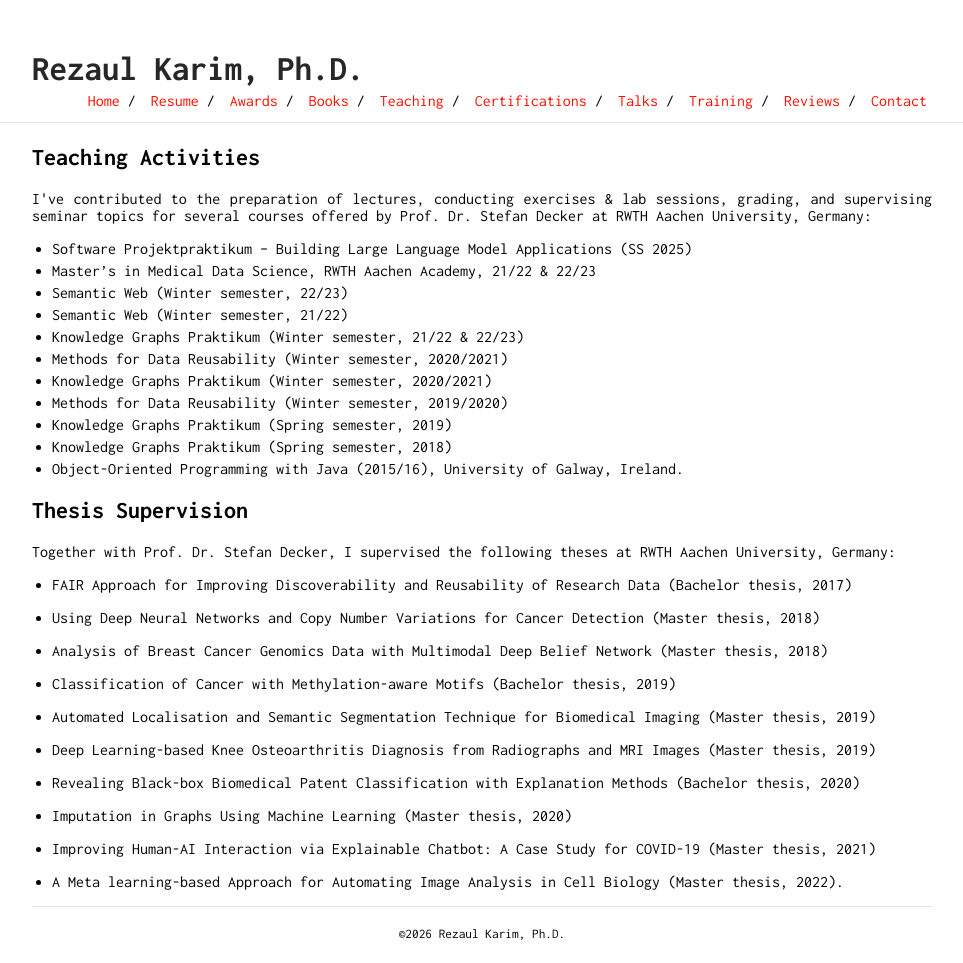
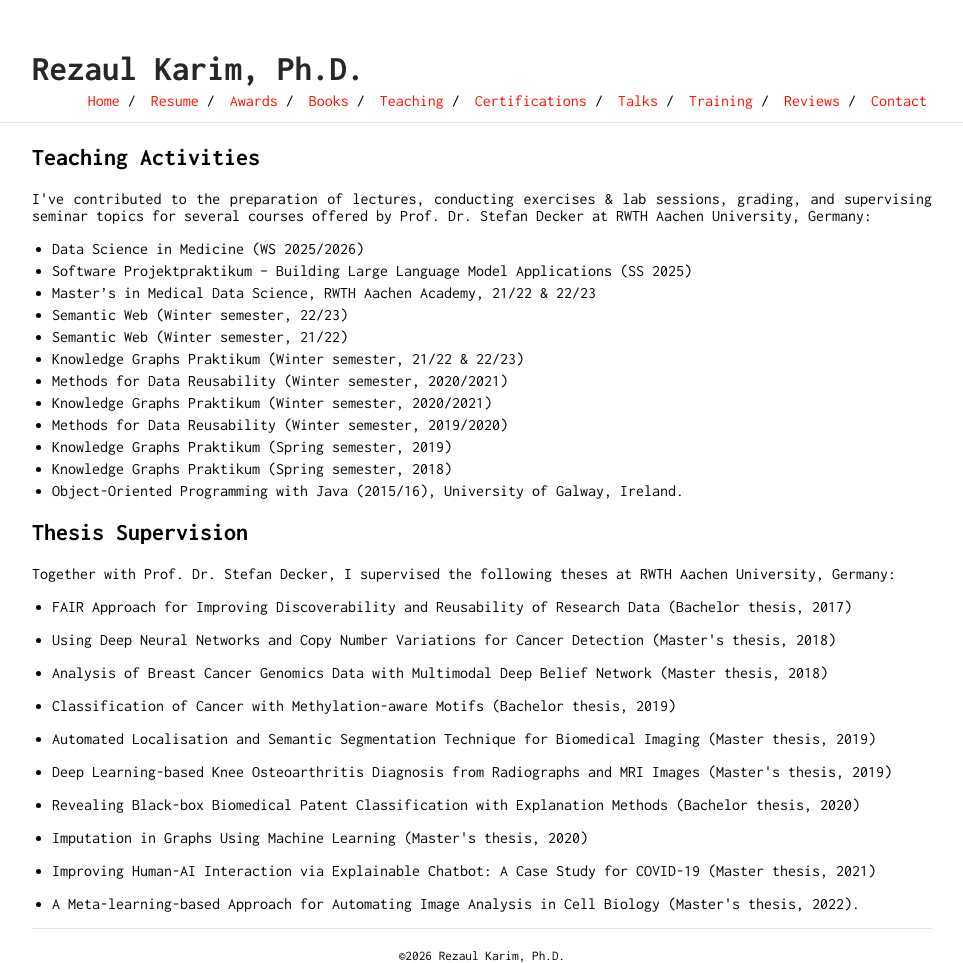
Before and after one commit to rezacsedu/rezacsedu.github.io, a Jekyll site: the page built from teaching.md, in a window 1280 px wide. Shown: the whole page, without its empty margins (158-1121 px from the left). Built offline with Jekyll 4.4.1, drawn with Linux system fonts in a browser that asks for light colours; our own code applies the rules of GitHub Pages for plain Markdown files; before the commit the page ends 941 px from its top, so only the background shows below that.

Commit message:
Update teaching.md

```diff
--- a/teaching.md
+++ b/teaching.md
@@ -1,6 +1,7 @@
 ## Teaching Activities
 <p style='text-align: justify;'> I've contributed to the preparation of lectures, conducting exercises & lab sessions, grading, and supervising seminar topics for several courses offered by Prof. Dr. Stefan Decker at RWTH Aachen University, Germany:</p>
 
+- Data Science in Medicine (WS 2025/2026)
 - Software Projektpraktikum – Building Large Language Model Applications (SS 2025)
 - Master's in Medical Data Science, RWTH Aachen Academy, 21/22 & 22/23
 - Semantic Web (Winter semester, 22/23)
@@ -17,12 +18,12 @@
 <p style='text-align: justify;'>Together with Prof. Dr. Stefan Decker, I supervised the following theses at RWTH Aachen University, Germany:</p>
 
 - <p style='text-align: justify;'> FAIR Approach for Improving Discoverability and Reusability of Research Data (Bachelor thesis, 2017)</p>
-- <p style='text-align: justify;'> Using Deep Neural Networks and Copy Number Variations for Cancer Detection (Master thesis, 2018)</p>
+- <p style='text-align: justify;'> Using Deep Neural Networks and Copy Number Variations for Cancer Detection (Master's thesis, 2018)</p>
 - <p style='text-align: justify;'> Analysis of Breast Cancer Genomics Data with Multimodal Deep Belief Network (Master thesis, 2018)</p>
 - <p style='text-align: justify;'> Classification of Cancer with Methylation-aware Motifs (Bachelor thesis, 2019)</p>
 - <p style='text-align: justify;'> Automated Localisation and Semantic Segmentation Technique for Biomedical Imaging (Master thesis, 2019)</p>
-- <p style='text-align: justify;'> Deep Learning-based Knee Osteoarthritis Diagnosis from Radiographs and MRI Images (Master thesis, 2019)</p>
+- <p style='text-align: justify;'> Deep Learning-based Knee Osteoarthritis Diagnosis from Radiographs and MRI Images (Master's thesis, 2019)</p>
 - <p style='text-align: justify;'> Revealing Black-box Biomedical Patent Classification with Explanation Methods (Bachelor thesis, 2020)</p>
-- <p style='text-align: justify;'> Imputation in Graphs Using Machine Learning (Master thesis, 2020)</p>
+- <p style='text-align: justify;'> Imputation in Graphs Using Machine Learning (Master's thesis, 2020)</p>
 - <p style='text-align: justify;'> Improving Human-AI Interaction via Explainable Chatbot: A Case Study for COVID-19 (Master thesis, 2021)</p>
-- <p style='text-align: justify;'> A Meta learning-based Approach for Automating Image Analysis in Cell Biology (Master thesis, 2022).</p>
+- <p style='text-align: justify;'> A Meta-learning-based Approach for Automating Image Analysis in Cell Biology (Master's thesis, 2022).</p>
```
